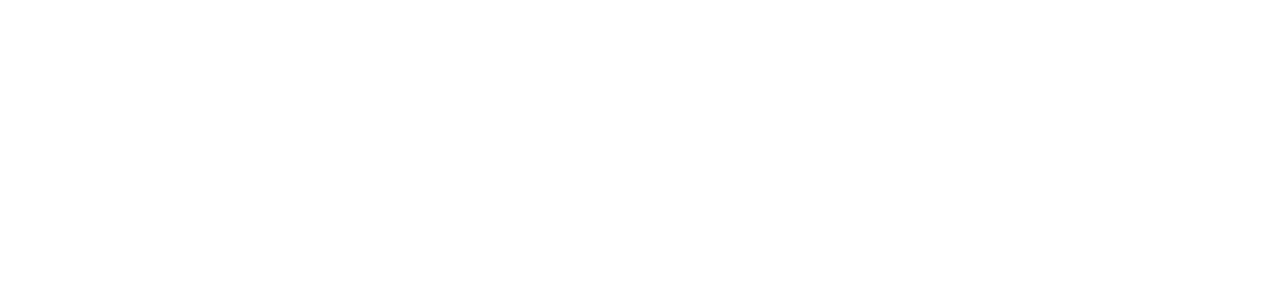
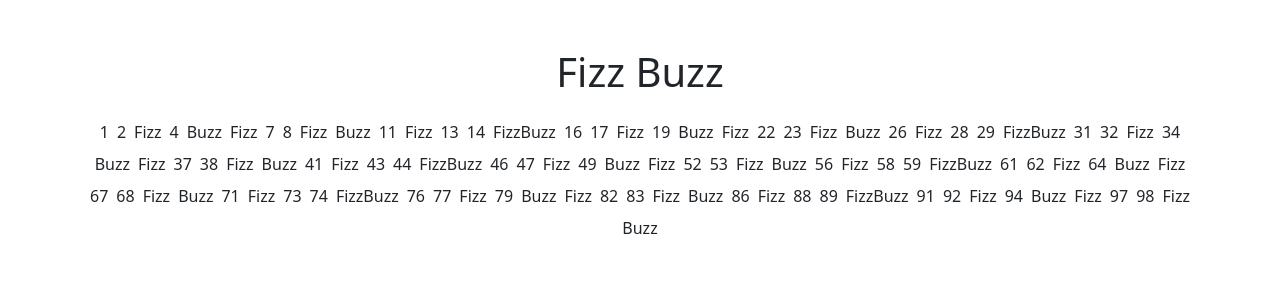
Before and after one commit to BrianBontempi/js-fizzbuzz, a plain HTML site: page index.html in a window 1280 px wide. Drawn offline with nearby package versions, Linux system fonts and the light colour scheme.

Commit message:
print fizzbuzz on page

```diff
--- a/index.html
+++ b/index.html
@@ -12,6 +12,10 @@
     <title>Fizz Buzz</title>
 </head>
 <body>
-
+    <div class="container py-5">
+        <h1 class="text-center mb-4">Fizz Buzz</h1>
+        <!-- ! contenitore delle celle -->
+        <div id="grid" class="d-flex flex-wrap justify-content-center gap-2"></div>
+    </div>
 </body>
 </html>
--- a/js/script.js
+++ b/js/script.js
@@ -1,14 +1,33 @@
 console.log("JS OK")
 
+// ! recupero il contenitore in pagina
+
+const gridElement = document.getElementById("grid");
+
 for(let i = 1; i <= 100; i++){
+
+    // ! di default stampo il numero
+    let result = i;
+    let className = "number";
+
     if(i % 15 === 0){
-        console.log("fizzbuzz");
+        result = "FizzBuzz";
+        className = "fizzbuzz";
     } else if(i % 3 === 0){
-        console.log("Fizz")
+        result = "Fizz";
+        className = "fizz";
     } else if(i % 5 === 0){
-        console.log("Buzz")
-    } else{
-        console.log(i)
+        result = "Buzz";
+        className = "buzz";
     }
 
+    console.log(result)
+
+    // ! creo l'elemento e lo inserisco nel contenitore
+
+    const cell = document.createElement("div");
+    cell.classList.add("cell", className);
+    cell.innerText = result;
+
+    gridElement.appendChild(cell);
 }
```
